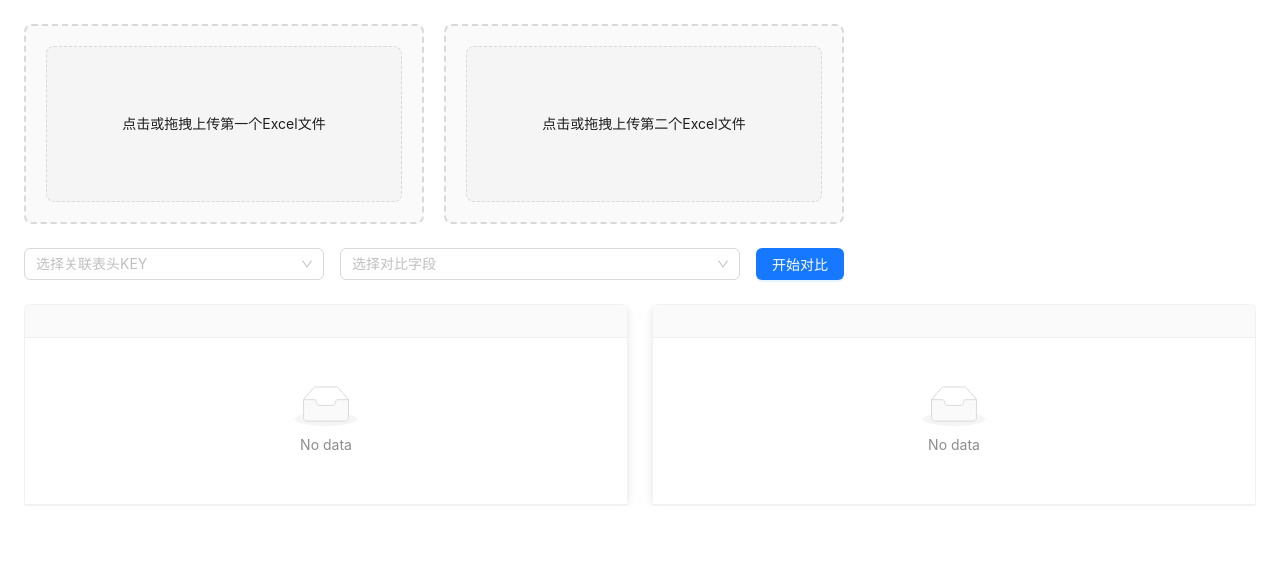
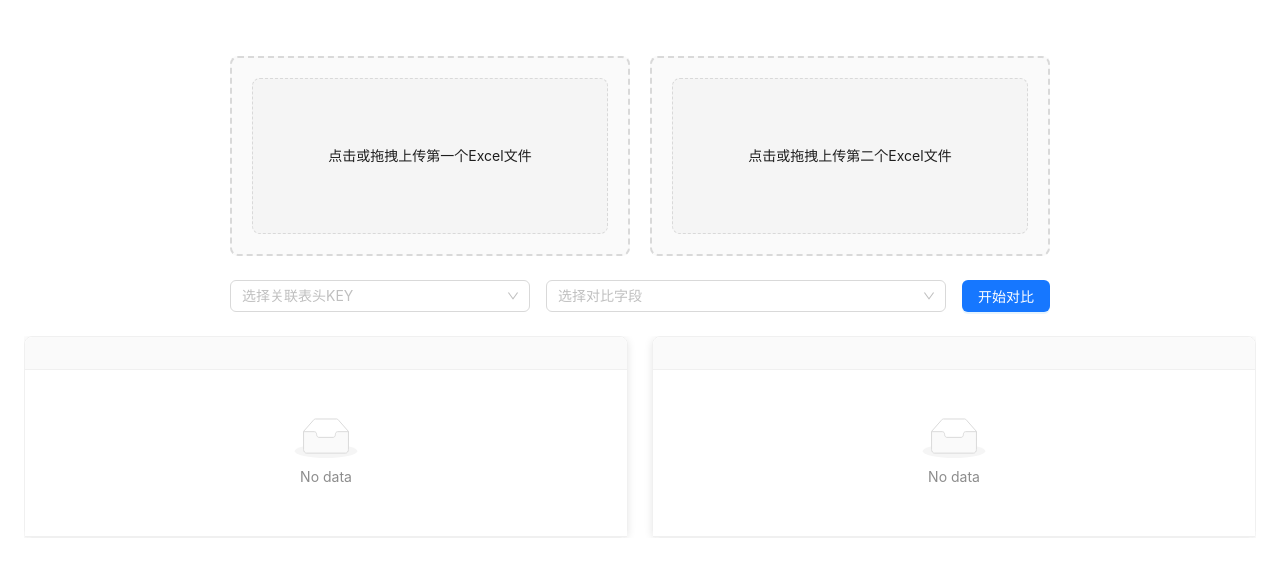
Before and after one commit to kunchengi/excel_tools, a React (Create React App) app: page / in a window 1280 px wide. Shown: the top 576 px of the page. Built offline with nearby package versions, Linux system fonts and the light colour scheme; the HTML template or start-up script is replaced by a standard one.

Commit message:
水平居中对齐

```diff
--- a/src/App.scss
+++ b/src/App.scss
@@ -3,8 +3,10 @@
 
   .upload-section {
     display: flex;
+    justify-content: center;
+    align-items: center;
     gap: 20px;
-    margin-bottom: 24px;
+    margin: 32px 0 24px 0;
 
     .upload-box {
       width: 400px;
@@ -25,6 +27,7 @@
     gap: 16px;
     margin-bottom: 24px;
     align-items: center;
+    justify-content: center;
   }
 
   .result-section {
```
